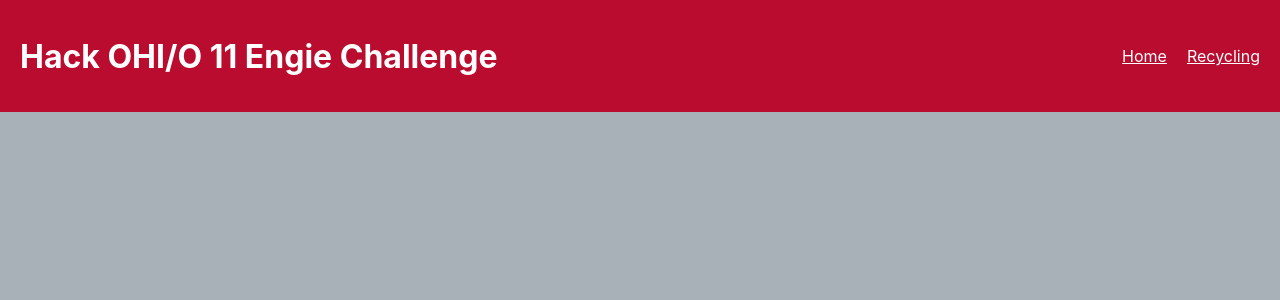
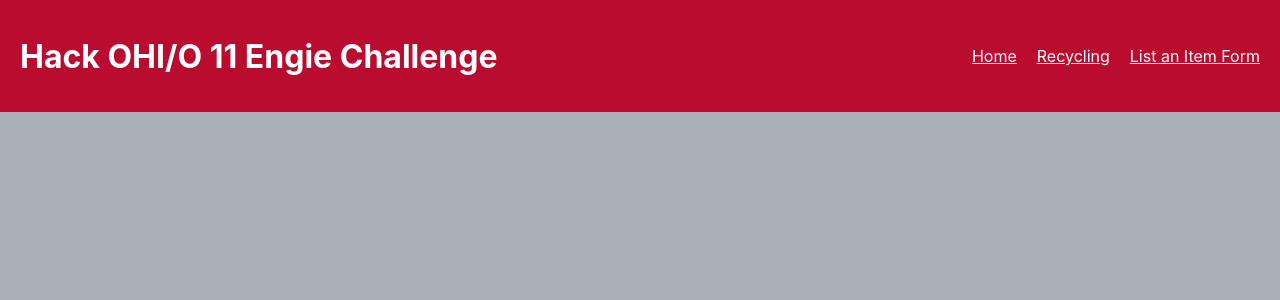
Before and after one commit to suterj12/hackohioengiechallenge, a React (Create React App) app in the folder hackproject/: page / in a window 1280 px wide. Shown: the top 300 px of the page. Built offline with nearby package versions, Linux system fonts and the light colour scheme.

Commit message:
scooby dooby doo

```diff
--- a/hackproject/src/App.js
+++ b/hackproject/src/App.js
@@ -5,6 +5,7 @@ import { BrowserRouter as Router, Routes, Route }
     from 'react-router-dom';
 import Home from './pages';
 import Recycling from './pages/recycling';
+import ListForm from './pages/ListForm';
 
 function App() {
     return (
@@ -13,6 +14,7 @@ function App() {
             <Routes>
                 <Route path='/index' element={<Home />} />
                 <Route path='/recycling' element={<Recycling />} />
+                <Route path='/ListForm' element={<ListForm />} />
             </Routes>
         </Router>
     );
--- a/hackproject/src/components/Header/index.js
+++ b/hackproject/src/components/Header/index.js
@@ -9,6 +9,7 @@ const Header = () => {
             <div class="navbar">
                 <Link to="/index">Home</Link>
                 <Link to="/recycling">Recycling</Link>
+                <Link to="/ListForm">List an Item Form</Link>
             </div>
         </div>
     </header>
```
